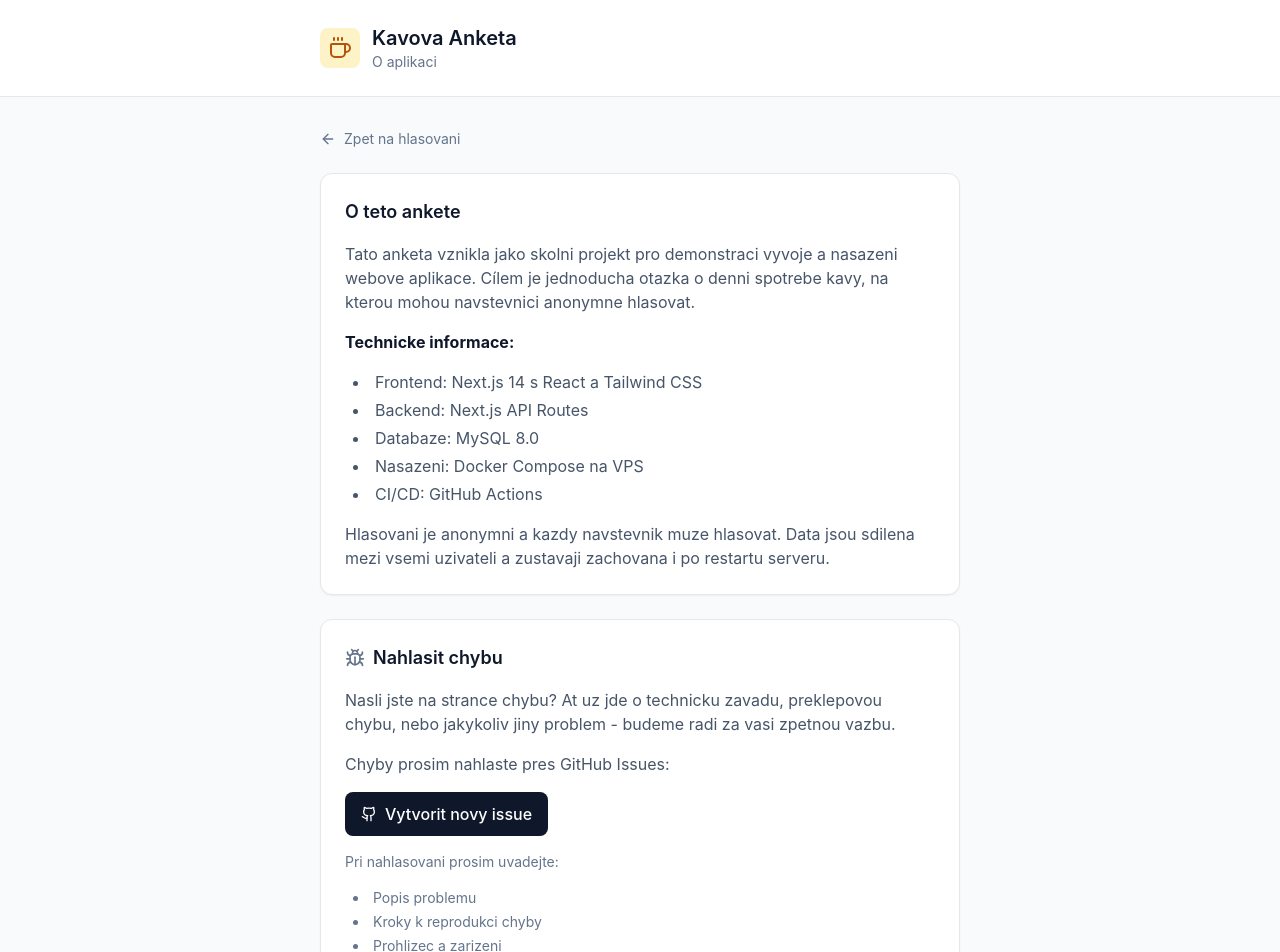
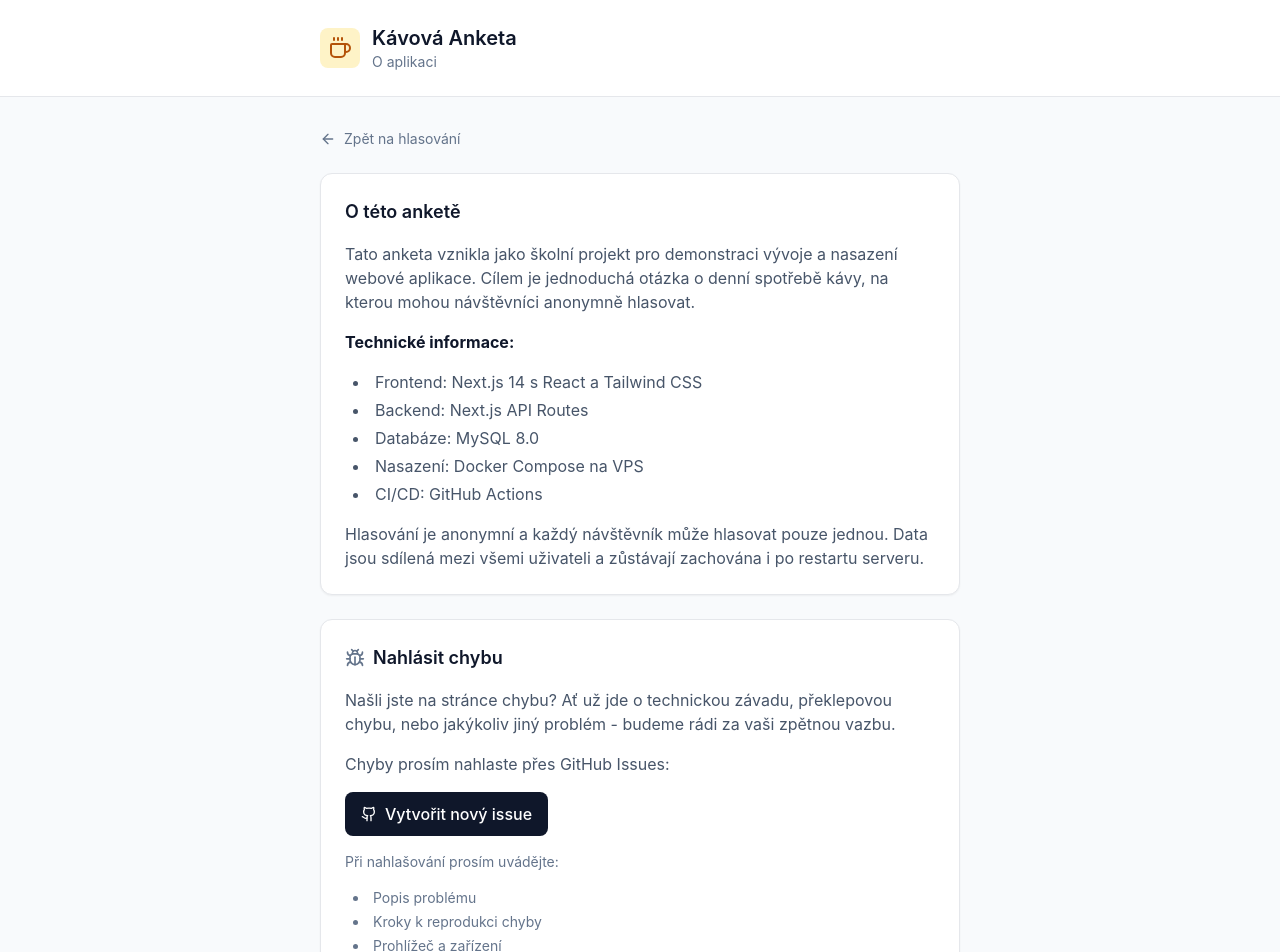
Before and after one commit to riveerxd/anketa, a Next.js app in the folder app/: page /about in a window 1280 px wide. Shown: the top 952 px of the page. Built offline with nearby package versions, Linux system fonts and the light colour scheme.

Commit message:
Fix Czech diacritics in frontend and docs

```diff
--- a/app/src/app/about/page.tsx
+++ b/app/src/app/about/page.tsx
@@ -14,7 +14,7 @@ export default function AboutPage() {
               <Coffee className="w-6 h-6 text-amber-700" />
             </div>
             <div>
-              <h1 className="text-xl font-semibold text-slate-900">Kavova Anketa</h1>
+              <h1 className="text-xl font-semibold text-slate-900">Kávová Anketa</h1>
               <p className="text-sm text-slate-500">O aplikaci</p>
             </div>
           </div>
@@ -28,34 +28,34 @@ export default function AboutPage() {
           className="inline-flex items-center gap-2 text-sm text-slate-500 hover:text-slate-700 mb-6"
         >
           <ArrowLeft className="w-4 h-4" />
-          Zpet na hlasovani
+          Zpět na hlasování
         </Link>
 
         {/* About Card */}
         <div className="bg-white rounded-xl border shadow-sm p-6 mb-6">
-          <h2 className="text-lg font-semibold text-slate-900 mb-4">O teto ankete</h2>
+          <h2 className="text-lg font-semibold text-slate-900 mb-4">O této anketě</h2>
 
           <div className="space-y-4 text-slate-600">
             <p>
-              Tato anketa vznikla jako skolni projekt pro demonstraci vyvoje a nasazeni
-              webove aplikace. Cílem je jednoducha otazka o denni spotrebe kavy, na kterou
-              mohou navstevnici anonymne hlasovat.
+              Tato anketa vznikla jako školní projekt pro demonstraci vývoje a nasazení
+              webové aplikace. Cílem je jednoduchá otázka o denní spotřebě kávy, na kterou
+              mohou návštěvníci anonymně hlasovat.
             </p>
 
             <p>
-              <strong className="text-slate-900">Technicke informace:</strong>
+              <strong className="text-slate-900">Technické informace:</strong>
             </p>
             <ul className="list-disc list-inside space-y-1 ml-2">
               <li>Frontend: Next.js 14 s React a Tailwind CSS</li>
               <li>Backend: Next.js API Routes</li>
-              <li>Databaze: MySQL 8.0</li>
-              <li>Nasazeni: Docker Compose na VPS</li>
+              <li>Databáze: MySQL 8.0</li>
+              <li>Nasazení: Docker Compose na VPS</li>
               <li>CI/CD: GitHub Actions</li>
             </ul>
 
             <p>
-              Hlasovani je anonymni a kazdy navstevnik muze hlasovat. Data jsou sdilena
-              mezi vsemi uzivateli a zustavaji zachovana i po restartu serveru.
+              Hlasování je anonymní a každý návštěvník může hlasovat pouze jednou. Data jsou sdílená
+              mezi všemi uživateli a zůstávají zachována i po restartu serveru.
             </p>
           </div>
         </div>
@@ -64,16 +64,16 @@ export default function AboutPage() {
         <div className="bg-white rounded-xl border shadow-sm p-6">
           <div className="flex items-center gap-2 mb-4">
             <Bug className="w-5 h-5 text-slate-500" />
-            <h2 className="text-lg font-semibold text-slate-900">Nahlasit chybu</h2>
+            <h2 className="text-lg font-semibold text-slate-900">Nahlásit chybu</h2>
           </div>
 
           <div className="space-y-4 text-slate-600">
             <p>
-              Nasli jste na strance chybu? At uz jde o technicku zavadu, preklepovou chybu,
-              nebo jakykoliv jiny problem - budeme radi za vasi zpetnou vazbu.
+              Našli jste na stránce chybu? Ať už jde o technickou závadu, překlepovou chybu,
+              nebo jakýkoliv jiný problém - budeme rádi za vaši zpětnou vazbu.
             </p>
 
-            <p>Chyby prosim nahlaste pres GitHub Issues:</p>
+            <p>Chyby prosím nahlaste přes GitHub Issues:</p>
 
             <a
               href="https://github.com/riveerxd/anketa/issues/new"
@@ -82,17 +82,17 @@ export default function AboutPage() {
               className="inline-flex items-center gap-2 px-4 py-2.5 rounded-lg font-medium transition-colors bg-slate-900 text-white hover:bg-slate-800"
             >
               <Github className="w-4 h-4" />
-              Vytvorit novy issue
+              Vytvořit nový issue
             </a>
 
             <p className="text-sm text-slate-500">
-              Pri nahlasovani prosim uvadejte:
+              Při nahlašování prosím uvádějte:
             </p>
             <ul className="list-disc list-inside space-y-1 ml-2 text-sm text-slate-500">
-              <li>Popis problemu</li>
+              <li>Popis problému</li>
               <li>Kroky k reprodukci chyby</li>
-              <li>Prohlizec a zarizeni</li>
-              <li>Screenshot (pokud je to mozne)</li>
+              <li>Prohlížeč a zařízení</li>
+              <li>Screenshot (pokud je to možné)</li>
             </ul>
           </div>
         </div>
@@ -101,7 +101,7 @@ export default function AboutPage() {
       {/* Footer */}
       <footer className="border-t bg-white mt-auto">
         <div className="max-w-2xl mx-auto px-4 py-4 text-center text-sm text-slate-500">
-          2026 Kavova Anketa
+          2026 Kávová Anketa
         </div>
       </footer>
     </div>
--- a/app/src/app/layout.tsx
+++ b/app/src/app/layout.tsx
@@ -2,8 +2,8 @@ import type { Metadata } from 'next'
 import './globals.css'
 
 export const metadata: Metadata = {
-  title: 'Kavova Anketa',
-  description: 'Kolik salku kavy denne je jeste normalni?',
+  title: 'Kávová Anketa',
+  description: 'Kolik šálků kávy denně je ještě normální?',
 }
 
 export default function RootLayout({
--- a/app/src/app/page.tsx
+++ b/app/src/app/page.tsx
@@ -60,7 +60,7 @@ export default function Home() {
   const [hasVoted, setHasVoted] = useState(false);
   const [checkingVote, setCheckingVote] = useState(true);
 
-  const question = 'Kolik salku kavy denne je jeste normalni?';
+  const question = 'Kolik šálků kávy denně je ještě normální?';
 
   // Initialize voter ID cookie
   useEffect(() => {
@@ -132,16 +132,16 @@ export default function Home() {
         setResults(data.data);
         setShowResults(true);
         setHasVoted(true);
-        setMessage({ type: 'success', text: 'Hlas byl zaznamenan!' });
+        setMessage({ type: 'success', text: 'Hlas byl zaznamenán!' });
       } else {
         if (data.alreadyVoted) {
           setHasVoted(true);
           setShowResults(true);
         }
-        setMessage({ type: 'error', text: data.error || 'Neco se pokazilo' });
+        setMessage({ type: 'error', text: data.error || 'Něco se pokazilo' });
       }
     } catch (err) {
-      setMessage({ type: 'error', text: 'Chyba pripojeni k serveru' });
+      setMessage({ type: 'error', text: 'Chyba připojení k serveru' });
     } finally {
       setLoading(false);
     }
@@ -171,7 +171,7 @@ export default function Home() {
       const data = await res.json();
 
       if (data.success) {
-        setMessage({ type: 'success', text: 'Hlasovani bylo resetovano!' });
+        setMessage({ type: 'success', text: 'Hlasování bylo resetováno!' });
         setResetToken('');
         setSelectedOption(null);
         setShowReset(false);
@@ -181,7 +181,7 @@ export default function Home() {
         setMessage({ type: 'error', text: data.error || 'Reset selhal' });
       }
     } catch (err) {
-      setMessage({ type: 'error', text: 'Chyba pripojeni k serveru' });
+      setMessage({ type: 'error', text: 'Chyba připojení k serveru' });
     } finally {
       setLoading(false);
     }
@@ -190,7 +190,7 @@ export default function Home() {
   if (checkingVote) {
     return (
       <div className="min-h-screen bg-slate-50 flex items-center justify-center">
-        <div className="text-slate-500">Nacitani...</div>
+        <div className="text-slate-500">Načítání...</div>
       </div>
     );
   }
@@ -205,8 +205,8 @@ export default function Home() {
               <Coffee className="w-6 h-6 text-amber-700" />
             </div>
             <div>
-              <h1 className="text-xl font-semibold text-slate-900">Kavova Anketa</h1>
-              <p className="text-sm text-slate-500">Hlasuj a zjisti, co si mysli ostatni</p>
+              <h1 className="text-xl font-semibold text-slate-900">Kávová Anketa</h1>
+              <p className="text-sm text-slate-500">Hlasuj a zjisti, co si myslí ostatní</p>
             </div>
           </div>
         </div>
@@ -233,7 +233,7 @@ export default function Home() {
         {hasVoted && (
           <div className="mb-6 px-4 py-3 rounded-lg flex items-center gap-3 bg-blue-50 text-blue-800 border border-blue-200">
             <CheckCircle2 className="w-5 h-5 text-blue-600" />
-            <span className="text-sm font-medium">Uz jste hlasoval/a. Dekujeme za vas hlas!</span>
+            <span className="text-sm font-medium">Už jste hlasoval/a. Děkujeme za váš hlas!</span>
           </div>
         )}
 
@@ -289,14 +289,14 @@ export default function Home() {
               )}
             >
               <Vote className="w-4 h-4" />
-              {hasVoted ? 'Uz jste hlasoval/a' : loading ? 'Odesilam...' : 'Hlasovat'}
+              {hasVoted ? 'Už jste hlasoval/a' : loading ? 'Odesílám...' : 'Hlasovat'}
             </button>
             <button
               onClick={handleShowResults}
               className="flex-1 inline-flex items-center justify-center gap-2 px-4 py-2.5 rounded-lg font-medium transition-colors border border-slate-200 text-slate-700 hover:bg-slate-50"
             >
               <BarChart3 className="w-4 h-4" />
-              Vysledky
+              Výsledky
             </button>
           </div>
         </div>
@@ -306,9 +306,9 @@ export default function Home() {
           <div className="mt-6 bg-white rounded-xl border shadow-sm animate-in fade-in slide-in-from-bottom-2">
             <div className="p-6 border-b flex items-center gap-2">
               <BarChart3 className="w-5 h-5 text-slate-500" />
-              <h3 className="font-semibold text-slate-900">Vysledky</h3>
+              <h3 className="font-semibold text-slate-900">Výsledky</h3>
               <span className="ml-auto text-sm text-slate-500">
-                {results.totalVotes} {results.totalVotes === 1 ? 'hlas' : results.totalVotes < 5 ? 'hlasy' : 'hlasu'}
+                {results.totalVotes} {results.totalVotes === 1 ? 'hlas' : results.totalVotes < 5 ? 'hlasy' : 'hlasů'}
               </span>
             </div>
 
@@ -333,7 +333,7 @@ export default function Home() {
                       />
                     </div>
                     <div className="mt-1 text-xs text-slate-500">
-                      {option.votes} {option.votes === 1 ? 'hlas' : option.votes < 5 ? 'hlasy' : 'hlasu'}
+                      {option.votes} {option.votes === 1 ? 'hlas' : option.votes < 5 ? 'hlasy' : 'hlasů'}
                     </div>
                   </div>
                 );
@@ -383,11 +383,11 @@ export default function Home() {
       {/* Footer */}
       <footer className="border-t bg-white mt-auto">
         <div className="max-w-2xl mx-auto px-4 py-4 flex items-center justify-center gap-4 text-sm text-slate-500">
-          <span>2026 Kavova Anketa</span>
+          <span>2026 Kávová Anketa</span>
           <span className="text-slate-300">|</span>
           <Link href="/about" className="inline-flex items-center gap-1 hover:text-slate-700 transition-colors">
             <Info className="w-3.5 h-3.5" />
-            O ankete
+            O anketě
           </Link>
         </div>
       </footer>
```
Also changed, not shown: 2 other files (tests, documents, lock files or other folders).
